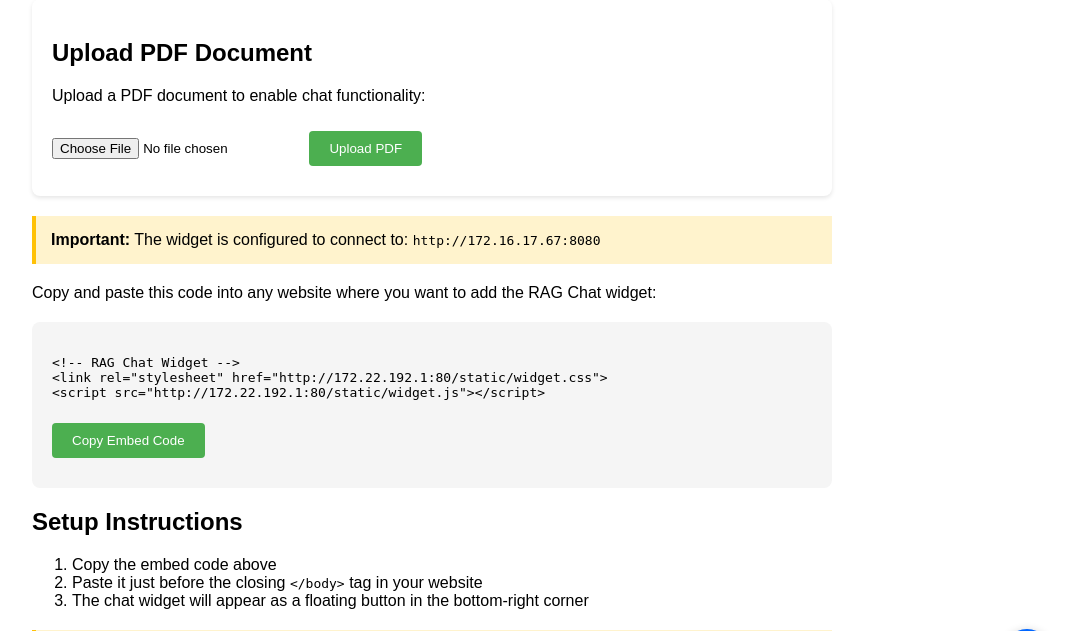
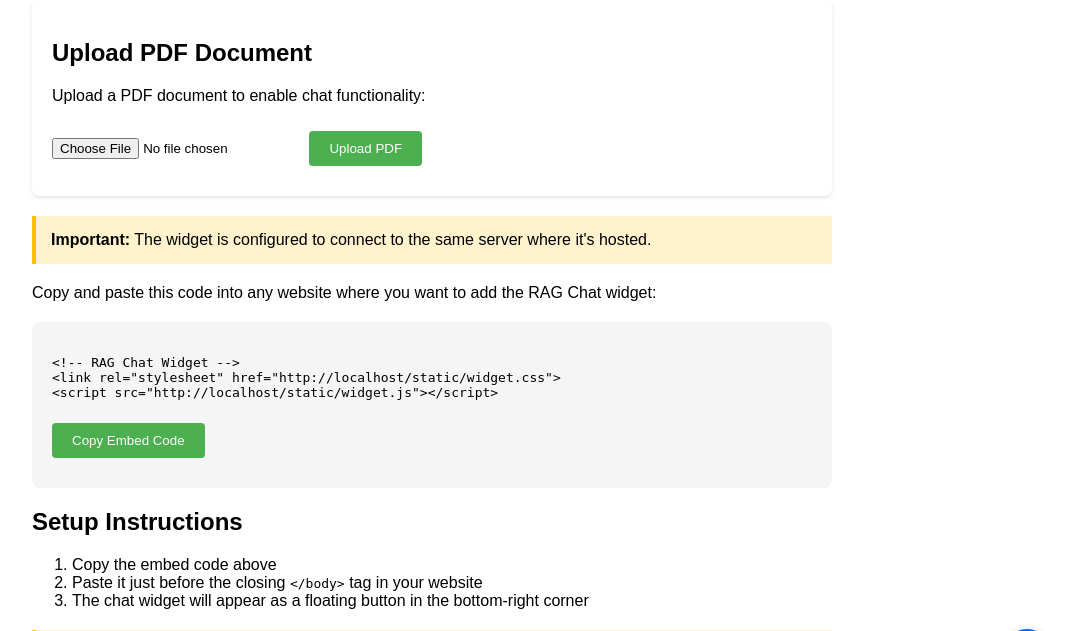
Before and after one commit to Shyamnath-Sankar/Rag-Copilot, a Flask app: page /widget in a window 1280 px wide. Shown: the part 101-732 px from the top of the page, without its empty margins (208-1276 px from the left). Run offline with Flask 3, Linux system fonts and the light colour scheme.

Commit message:
solved errors and more

```diff
--- a/app.py
+++ b/app.py
@@ -55,7 +55,7 @@
 Context: {context}
 Question: {question}
 
-Keep your answer concise and factual. If you cannot find the specific information in the context, say so clearly. and produce the asswers in precise manner , so this chatbot is made by Genrec-AI
+Keep your answer concise and factual. If you cannot find the specific information in the context, say so clearly. and produce the answers in precise manner , so this chatbot is made by Genrec-AI
 
 Answer: """)
 
@@ -129,6 +129,7 @@
     if not file.filename.lower().endswith('.pdf'):
         return jsonify({"error": "Invalid file type. Please upload a PDF file."}), 400
 
+    save_file = None
     try:
         # Clear existing vectorstore
         if os.path.exists(folder_path):
@@ -167,9 +168,12 @@
     except Exception as e:
         print(f"Error: {str(e)}")
         return jsonify({"error": str(e)}), 500
+    finally:
+        if save_file and os.path.exists(save_file):
+            os.remove(save_file)
 
 def start_app():
-    app.run(host="172.22.192.1", port=80, debug=True)
+    app.run(host="0.0.0.0", port=80, debug=True)
 
 if __name__ == "__main__":
     start_app()
--- a/templates/widget.html
+++ b/templates/widget.html
@@ -76,7 +76,7 @@
     </div>
 
     <div class="important-note">
-        <strong>Important:</strong> The widget is configured to connect to: <code>http://172.16.17.67:8080</code>
+        <strong>Important:</strong> The widget is configured to connect to the same server where it's hosted.
     </div>
 
     <p>Copy and paste this code into any website where you want to add the RAG Chat widget:</p>
@@ -103,7 +103,7 @@
     <!-- Load the actual widget for demo -->
     <script>
         // Set the server URL to the specified IP
-        const serverBase = 'http://172.22.192.1:80';
+        const serverBase = window.location.origin;
 
         async function uploadPDF() {
             const fileInput = document.getElementById('pdfFile');
```
Also changed, not shown: requirements.txt (+132 -132 lines), 1 other file.
